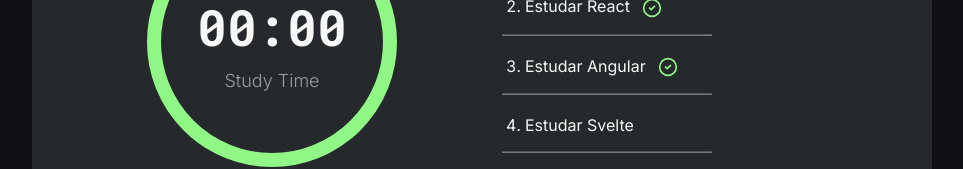
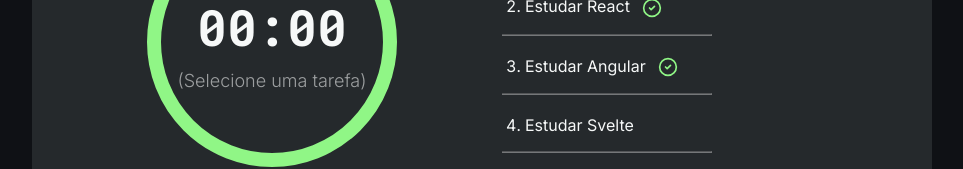
Before and after one commit to Yuri-Romeu/Pomodoro-Vue, a Vue app: page / in a window 1280 px wide. Shown: the part 357-526 px from the top of the page, without its empty margins (158-1121 px from the left). Built offline with nearby package versions, Linux system fonts and the light colour scheme.

Commit message:
Seleção de tarefas + tarefas concluidas

```diff
--- a/src/App.vue
+++ b/src/App.vue
@@ -10,6 +10,7 @@ let seconds = ref(0);
 let minutes = ref(0);
 const isRunning = ref(false);
 let intervalId: ReturnType<typeof setInterval> | null = null;
+let taskTitle = ref('(Selecione uma tarefa)');
 
 const timer = computed(() => {
      return `${String(minutes.value).padStart(2, '0')}:${String(seconds.value).padStart(2, '0')}`;
@@ -18,6 +19,7 @@ const timer = computed(() => {
 function startTimer() {
      if (isRunning.value) return;
      if (minutes.value === 0 && seconds.value === 0) return;
+     if (taskTitle.value === '(Selecione uma tarefa)') return alert('Selecione uma tarefa');
 
      isRunning.value = true;
 
@@ -30,6 +32,8 @@ function startTimer() {
           }
 
           if (minutes.value === 0 && seconds.value === 0) {
+               tarefas.value.find(task => task.title === taskTitle.value).done = true;
+               taskTitle.value = '(Tarefa já feita)';
                stop();
           }
      }, 1000);
@@ -60,6 +64,12 @@ function decrement() {
      if (isRunning.value) return;
      if (minutes.value <= 0) return;
      minutes.value--;
+}
+
+function taskSelected(id: number) {
+     const task = tarefas.value.find(task => task.id === id);
+     if (task.done) return (taskTitle.value = '(Tarefa já feita)');
+     taskTitle.value = task.title;
 }
 
 let tarefas = ref([
@@ -99,7 +109,7 @@ let tarefas = ref([
                <section class="timer">
                     <TasksAmount :amount="tarefas" />
 
-                    <Timer :time="timer" />
+                    <Timer :time="timer" :task-title="taskTitle" />
 
                     <TimerControls
                          @increment="increment"
@@ -113,7 +123,7 @@ let tarefas = ref([
                <section class="tasks">
                     <h1 class="subTitle">Tasks List:</h1>
 
-                    <TaskList :tasks="tarefas" />
+                    <TaskList :tasks="tarefas" @title="taskSelected" />
 
                     <AddTask />
                </section>
--- a/src/components/taskList.vue
+++ b/src/components/taskList.vue
@@ -3,12 +3,13 @@ import { Task } from '../types';
 import { CircleCheck } from 'lucide-vue-next';
 
 defineProps<{ tasks: Task[] }>();
+const emit = defineEmits(['title']);
 </script>
 
 <template>
      <div class="containerTaskList">
           <ol>
-               <li v-for="{ title, id, done } in tasks" :key="id">
+               <li v-for="{ title, id, done } in tasks" :key="id" @click="emit('title', id)">
                     {{ title }}
                     <CircleCheck
                          :size="20"
--- a/src/components/timer.vue
+++ b/src/components/timer.vue
@@ -1,11 +1,11 @@
 <script setup lang="ts">
-const props = defineProps<{ time: string }>();
+const props = defineProps<{ time: string; taskTitle: string }>();
 </script>
 
 <template>
      <div class="containerTimer">
           <h1>{{ time }}</h1>
-          <p>Study Time</p>
+          <p>{{ taskTitle }}</p>
      </div>
 </template>
 
```
